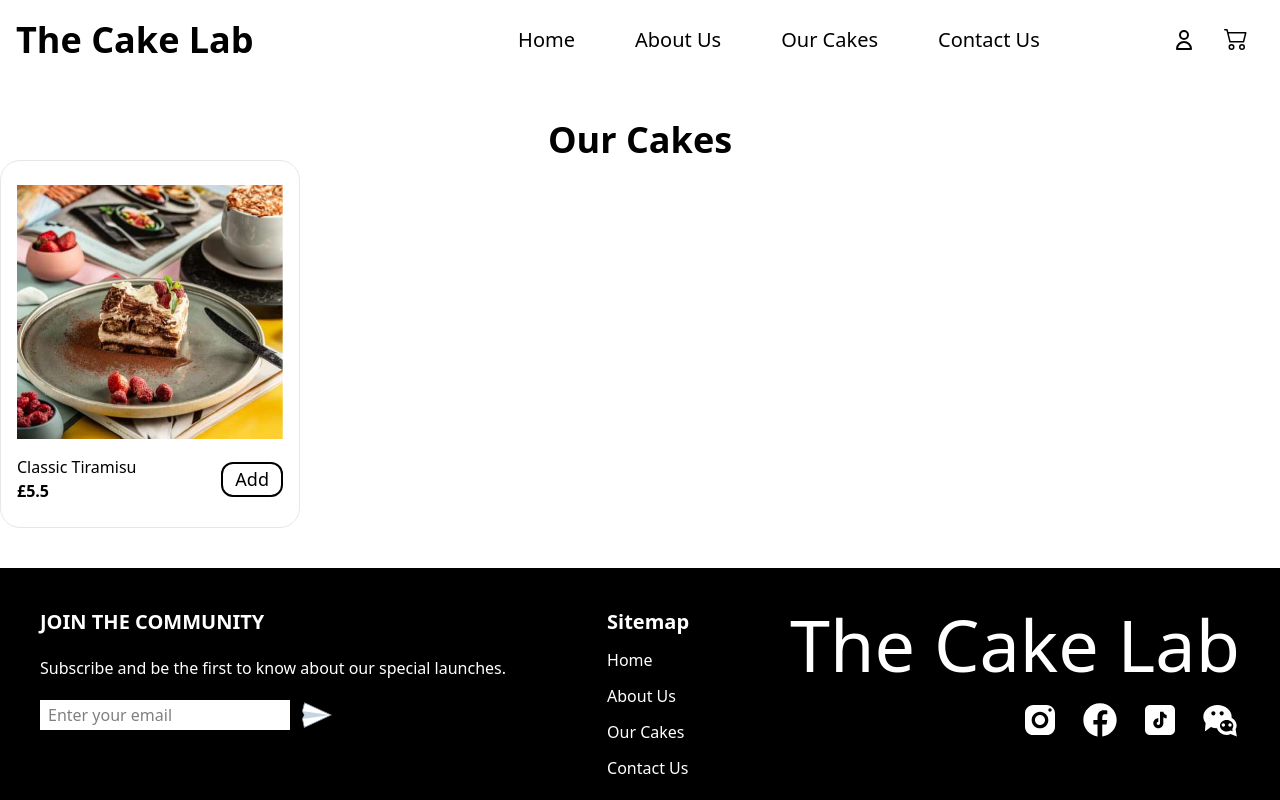
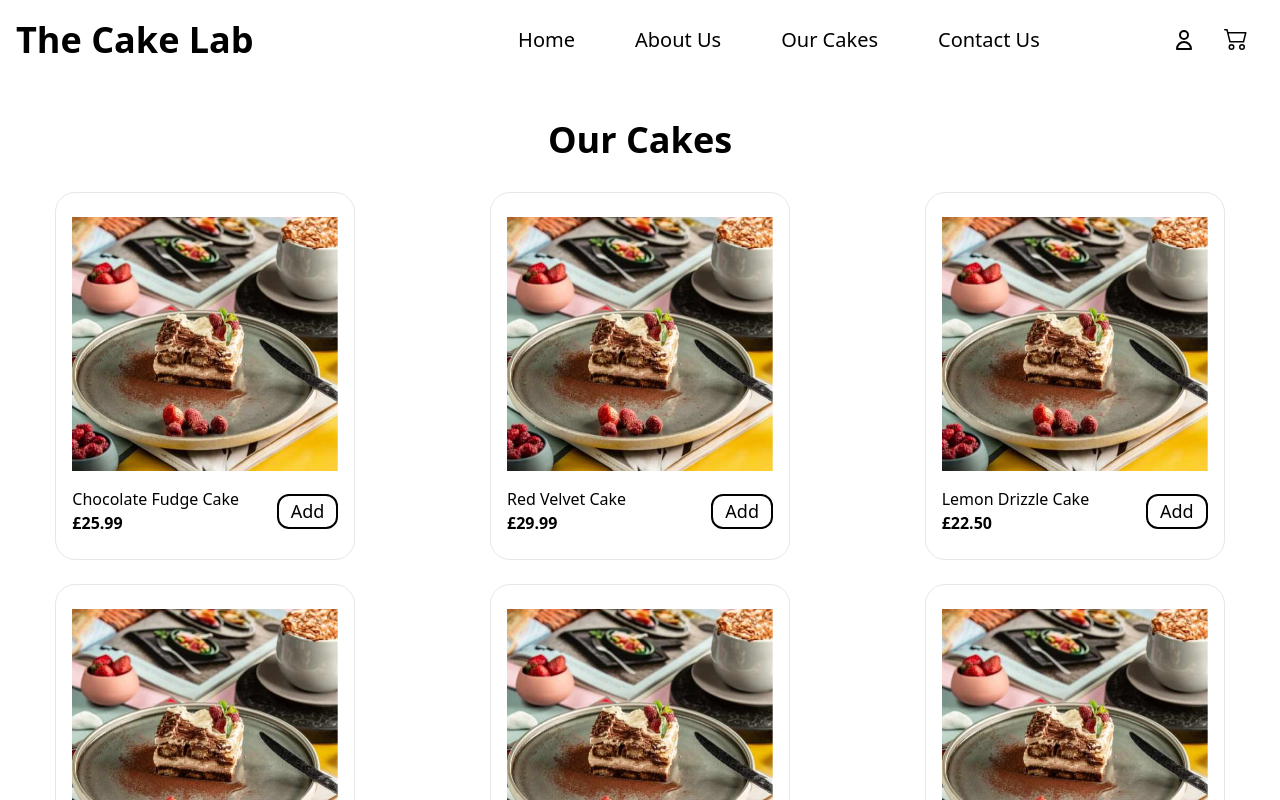
Before and after one commit to qinangao/cake-shop, a React (Vite) app: page /menu in a window 1280 px wide. Shown: the top 800 px of the page. Built offline with nearby package versions, Linux system fonts and the light colour scheme.

Commit message:
feat: update Menu and MenuItem components to display cake data dynamically

```diff
--- a/src/features/menu/Menu.tsx
+++ b/src/features/menu/Menu.tsx
@@ -1,12 +1,16 @@
+import { cakes } from "../../data.ts";
 import MenuItem from "./MenuItem";
+
 function Menu() {
   return (
-    <div className="py-10">
-      <h2 className="text-4xl font-semibold text-center">Our Cakes</h2>
-      <div>
-        <MenuItem />
+    <section className="py-10">
+      <h2 className="text-4xl font-semibold text-center mb-8">Our Cakes</h2>
+      <div className="grid grid-cols-1 sm:grid-cols-2 lg:grid-cols-3 gap-6 justify-items-center">
+        {cakes.map((cake) => (
+          <MenuItem key={cake.id} cake={cake} />
+        ))}
       </div>
-    </div>
+    </section>
   );
 }
 
--- a/src/features/menu/MenuItem.tsx
+++ b/src/features/menu/MenuItem.tsx
@@ -1,12 +1,18 @@
 import Button from "../../UI/components/Button";
-function MenuItem() {
+import { Cake } from "../../data.ts";
+
+type MenuItemProps = {
+  cake: Cake;
+};
+
+function MenuItem({ cake }: MenuItemProps) {
   return (
     <div className="w-[300px] border-1 border-gray-200 px-4 py-6 rounded-[20px]">
       <img src="/assets/cakes/image-tiramisu-desktop.jpg" alt="" />
       <div className="flex items-center justify-between pt-4">
         <div>
-          <p>Classic Tiramisu</p>
-          <p className="font-semibold">£5.5</p>
+          <p>{cake.name}</p>
+          <p className="font-semibold">£{cake.price.toFixed(2)}</p>
         </div>
         <Button>Add</Button>
       </div>
```
